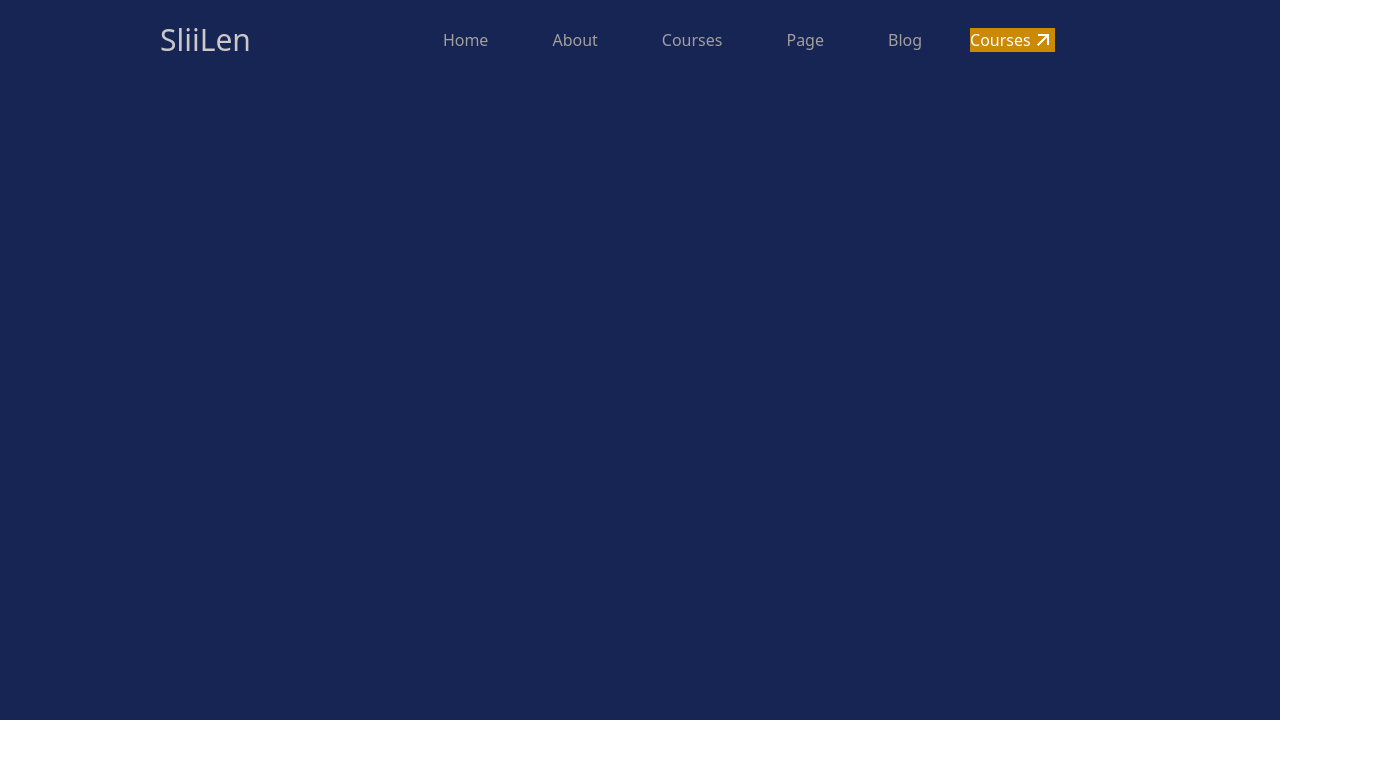
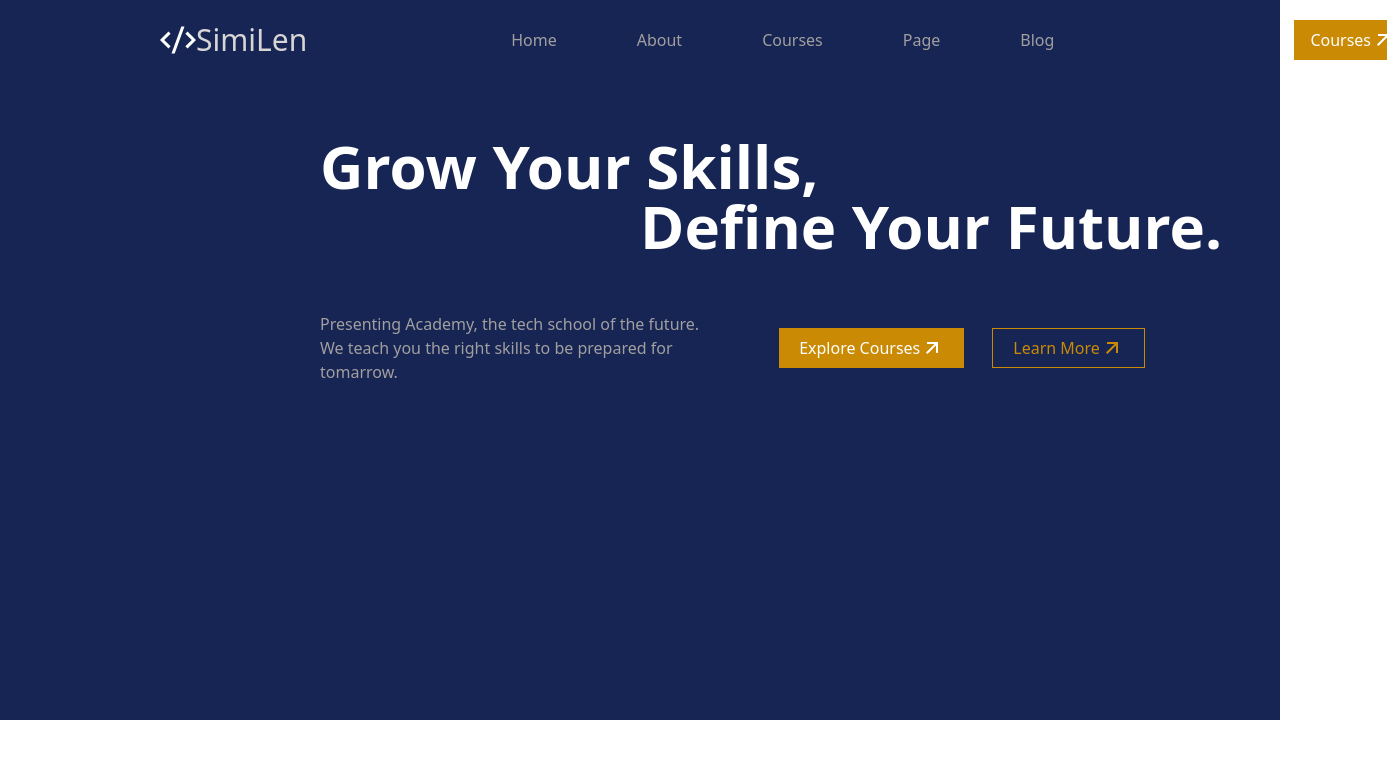
Before and after one commit to SINAZZzz/SimiLen, a website: page src/index.html in a window 1280 px wide. Shown: the whole page, 1395 px wide, since content can reach past the window. Drawn offline with Linux system fonts and the light colour scheme.

Commit message:
new update

```diff
--- a/src/index.html
+++ b/src/index.html
@@ -5,7 +5,7 @@
     <meta http-equiv="X-UA-Compatible" content="IE=edge">
     <meta name="viewport" content="width=device-width, initial-scale=1.0">
     <link rel="stylesheet" href="../dist/output.css">
-    <title>SliiLen</title>
+    <title>SimiLen</title>
 </head>
 <body>
     <!-- Head -->
@@ -13,15 +13,30 @@
 
         <!-- Nav -->
         <div class="h-20 flex items-center">
-            <a href="#" class="text-3xl text-[#CBC8C8] ml-[10rem]">SliiLen</a>
-            <ul class="text-[#a29f9f] relative flex list-none cursor-pointer ml-[8rem]">
-                <li class="hover:text-[#e0d534] ml-[4rem]"><a href="#">Home</a></li>
-                <li class="hover:text-[#e0d534] ml-[4rem]"><a href="#">About</a></li>
-                <li class="hover:text-[#e0d534] ml-[4rem]"><a href="#">Courses</a></li>
-                <li class="hover:text-[#e0d534] ml-[4rem]"><a href="#">Page</a></li>
-                <li class="hover:text-[#e0d534] ml-[4rem]"><a href="#">Blog</a></li>
+            <a href="#" class="text-3xl text-[#d7d5d5] ml-[10rem] flex"><img src="../img/code-s-slash-line.svg" alt="Logo">SimiLen</a>
+            <ul class="text-[#a29f9f] relative flex list-none cursor-pointer ml-[10rem]">
+                <li class="hover:text-[#e0d534] ml-[5rem]"><a href="#">Home</a></li>
+                <li class="hover:text-[#e0d534] ml-[5rem]"><a href="#">About</a></li>
+                <li class="hover:text-[#e0d534] ml-[5rem]"><a href="#">Courses</a></li>
+                <li class="hover:text-[#e0d534] ml-[5rem]"><a href="#">Page</a></li>
+                <li class="hover:text-[#e0d534] ml-[5rem]"><a href="#">Blog</a></li>
             </ul>
-            <button class="bg-yellow-600 text-white border-yellow-600 flex ml-[3rem]">Courses<img src="../img/arrow-right-up-line.svg" alt="arrow-right-up-line"></button>
+            <button class="bg-yellow-600 text-white border-yellow-600 flex items-center ml-[15rem] px-4 py-2">Courses<img src="../img/arrow-right-up-line-white.svg" alt="arrow-right-up-line"></button>
+        </div>
+        <!-- Head -->
+        <div>
+            <div class="text-white text-6xl font-bold mt-14 ml-[20rem]">
+                <h1>Grow Your Skills,</h1>
+                <h1 class="ml-80">Define Your Future.</h1>
+            </div>
+            <div class="text-[#a29f9f] mt-14 ml-[20rem] flex">
+                <p>Presenting Academy, the tech school of the future.<br>
+                    We teach you the right skills to be prepared for<br> tomarrow.
+                </p>
+            <button class="bg-yellow-600 text-white border-yellow-600 flex items-center ml-[5rem] px-5 my-4">Explore Courses<img src="../img/arrow-right-up-line-white.svg" alt="arrow-right-up-line"></button>
+            <button class="text-yellow-600 border border-yellow-600 flex items-center ml-7 px-5 my-4">Learn More<img src="../img/arrow-right-up-line-yallow.svg" alt="arrow-right-up-line"></button>
+
+            </div>
         </div>
     </div>
 </body>
```
Also changed, not shown: dist/output.css, img/arrow-right-up-line-white.svg (renamed from img/arrow-right-up-line.svg), img/arrow-right-up-line-yallow.svg (added), img/code-s-slash-line.svg (added).
